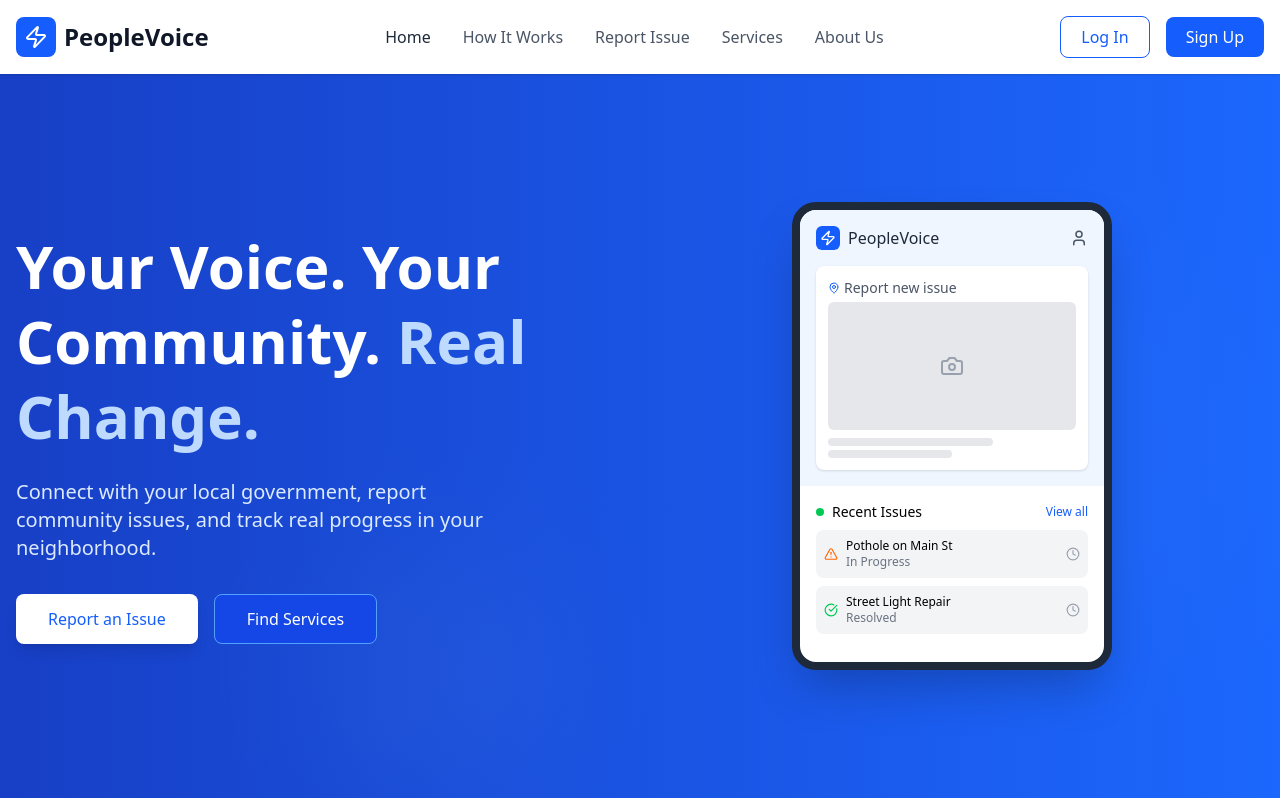
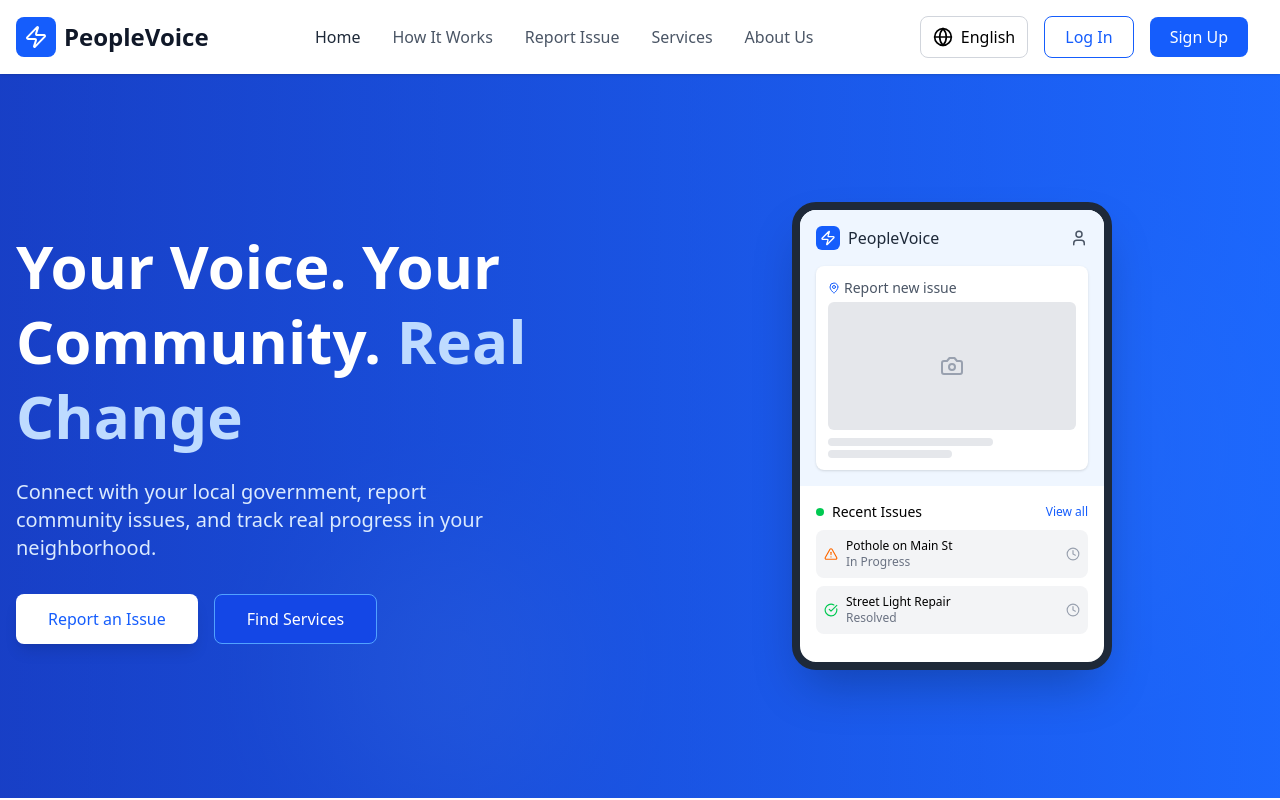
Before and after one commit to MeetkumarChavda/people_voice, a React (Vite) app in the folder frontend/: page / in a window 1280 px wide. Shown: the top 800 px of the page. Built offline with nearby package versions, Linux system fonts and the light colour scheme.

Commit message:
Update home.jsx

```diff
--- a/frontend/src/pages/Home.jsx
+++ b/frontend/src/pages/Home.jsx
@@ -17,21 +17,35 @@ import {
     FileText,
     Menu,
     X,
-    HelpCircle,
+    Globe,
     Users,
     BarChart2,
     Award,
     Camera,
 } from "lucide-react";
 import { Link, useNavigate } from "react-router-dom";
-
+import { useTranslation } from "react-i18next";
 const HomePage = () => {
+    const { t, i18n } = useTranslation();
     const [mobileMenuOpen, setMobileMenuOpen] = useState(false);
     const [activeTab, setActiveTab] = useState("public");
     const [issueCount, setIssueCount] = useState(0);
     const [resolvedCount, setResolvedCount] = useState(0);
     const [userCount, setUserCount] = useState(0);
     const [user, setUser] = useState(null);
+    const [languageMenuOpen, setLanguageMenuOpen] = useState(false);
+
+    const languages = [
+        { code: "en", name: "English" },
+        { code: "hi", name: "हिंदी" },
+        { code: "gu", name: "ગુજરાતી" },
+    ];
+
+    const changeLanguage = (languageCode) => {
+        i18n.changeLanguage(languageCode);
+        setLanguageMenuOpen(false);
+    };
+
     const navigate = useNavigate();
 
     //Counter Effect
@@ -78,85 +92,87 @@ const HomePage = () => {
     // Categories
     const categories = [
         {
-            name: "Infrastructure",
+            name: t("categories.publicIssues.infrastructure.name"),
             icon: <Building className="h-6 w-6" />,
-            description: "Roads, bridges, public facilities",
+            description: t(
+                "categories.publicIssues.infrastructure.description"
+            ),
         },
         {
-            name: "Public Safety",
+            name: t("categories.publicIssues.publicSafety.name"),
             icon: <Shield className="h-6 w-6" />,
-            description: "Security concerns, hazards",
+            description: t("categories.publicIssues.publicSafety.description"),
         },
         {
-            name: "Environment",
+            name: t("categories.publicIssues.environment.name"),
             icon: <MapPin className="h-6 w-6" />,
-            description: "Pollution, parks, green spaces",
+            description: t("categories.publicIssues.environment.description"),
         },
         {
-            name: "Transportation",
+            name: t("categories.publicIssues.transportation.name"),
             icon: <MapPin className="h-6 w-6" />,
-            description: "Public transit, traffic issues",
+            description: t(
+                "categories.publicIssues.transportation.description"
+            ),
         },
         {
-            name: "Govt. Services",
+            name: t("categories.publicIssues.govtServices.name"),
             icon: <FileText className="h-6 w-6" />,
-            description: "Documentation, assistance",
+            description: t("categories.publicIssues.govtServices.description"),
         },
         {
-            name: "Social Welfare",
+            name: t("categories.publicIssues.socialWelfare.name"),
             icon: <Users className="h-6 w-6" />,
-            description: "Community support programs",
+            description: t("categories.publicIssues.socialWelfare.description"),
         },
     ];
 
     // private services
     const privateServices = [
         {
-            name: "Plumber",
+            name: t("categories.privateServices.plumber.name"),
             icon: <MapPin className="h-6 w-6" />,
-            description: "Find trusted plumbers near you",
+            description: t("categories.privateServices.plumber.description"),
         },
         {
-            name: "Electrician",
+            name: t("categories.privateServices.electrician.name"),
             icon: <MapPin className="h-6 w-6" />,
-            description: "Certified electricians available",
+            description: t(
+                "categories.privateServices.electrician.description"
+            ),
         },
         {
-            name: "Painter",
+            name: t("categories.privateServices.painter.name"),
             icon: <MapPin className="h-6 w-6" />,
-            description: "Quality painting services",
+            description: t("categories.privateServices.painter.description"),
         },
         {
-            name: "Doctor",
+            name: t("categories.privateServices.doctor.name"),
             icon: <MapPin className="h-6 w-6" />,
-            description: "Find local doctors and clinics",
+            description: t("categories.privateServices.doctor.description"),
         },
     ];
 
     // Process steps with better descriptions
     const processSteps = [
         {
-            title: "Report an Issue",
-            description:
-                "Take a photo, add location details, and describe the community problem you've spotted.",
+            title: t("process.steps.report.title"),
+            description: t("process.steps.report.description"),
             icon: <Camera className="h-6 w-6" />,
         },
         {
-            title: "Counselor Review",
-            description:
-                "Your area counselor validates the issue and commits to a resolution timeline.",
+            title: t("process.steps.review.title"),
+            description: t("process.steps.review.description"),
             icon: <CheckCircle className="h-6 w-6" />,
         },
         {
-            title: "Track Progress",
-            description:
-                "Follow real-time status updates as your issue moves through the resolution pipeline.",
+            title: t("process.steps.track.title"),
+            description: t("process.steps.track.description"),
             icon: <BarChart2 className="h-6 w-6" />,
         },
         {
-            title: "Verified Resolution",
-            description:
-                "Authorities provide photographic proof of the completed work and issue closure.",
+            title: t("process.steps.resolve.title"),
+            description: t("process.steps.resolve.description"),
             icon: <Award className="h-6 w-6" />,
         },
     ];
@@ -164,7 +180,7 @@ const HomePage = () => {
     return (
         <div className="min-h-screen bg-white">
             <Helmet>
-                <title>Home | People Voice</title>
+                <title>{t("nav.home")} | People Voice</title>
                 <meta
                     name="description"
                     content="Welcome to People Voice - Share your voice and connect with others"
@@ -187,33 +203,70 @@ const HomePage = () => {
                                 href="/"
                                 className="text-gray-800 font-medium hover:text-blue-600 transition"
                             >
-                                Home
+                                {t("nav.home")}
                             </a>
                             <a
                                 href="/"
                                 className="text-gray-600 hover:text-blue-600 transition"
                             >
-                                How It Works
+                                {t("nav.howItWorks")}
                             </a>
                             <a
                                 href="/"
                                 className="text-gray-600 hover:text-blue-600 transition"
                             >
-                                Report Issue
+                                {t("nav.reportIssue")}
                             </a>
                             <a
                                 href="/"
                                 className="text-gray-600 hover:text-blue-600 transition"
                             >
-                                Services
+                                {t("nav.services")}
                             </a>
                             <a
                                 href="/"
                                 className="text-gray-600 hover:text-blue-600 transition"
                             >
-                                About Us
+                                {t("nav.aboutUs")}
                             </a>
                         </nav>
+
+                        <div className="hidden md:flex items-center space-x-4">
+                            {/* Language Selector */}
+                            <div className="relative">
+                                <button
+                                    onClick={() =>
+                                        setLanguageMenuOpen(!languageMenuOpen)
+                                    }
+                                    className="flex items-center px-3 py-2 rounded-lg border border-gray-300 hover:border-blue-500 transition"
+                                >
+                                    <Globe size={20} className="mr-2" />
+                                    <span>
+                                        {languages.find(
+                                            (lang) =>
+                                                lang.code === i18n.language
+                                        )?.name || "English"}
+                                    </span>
+                                </button>
+
+                                {languageMenuOpen && (
+                                    <div className="absolute right-0 mt-2 w-48 bg-white rounded-lg shadow-lg py-2 z-50">
+                                        {languages.map((language) => (
+                                            <button
+                                                key={language.code}
+                                                onClick={() =>
+                                                    changeLanguage(
+                                                        language.code
+                                                    )
+                                                }
+                                                className="w-full text-left px-4 py-2 hover:bg-gray-100 transition"
+                                            >
+                                                {language.name}
+                                            </button>
+                                        ))}
+                                    </div>
+                                )}
+                            </div>
 
                             <div className="hidden md:flex items-center space-x-4">
                                 {user ? (
@@ -229,13 +282,13 @@ const HomePage = () => {
                                             to="/login"
                                             className="px-5 py-2 rounded-lg border border-blue-600 text-blue-600 hover:bg-blue-50 transition font-medium"
                                         >
-                                        Log In
+                                            {t("nav.login")}
                                         </Link>
                                         <Link
                                             to="/signup"
                                             className="px-5 py-2 rounded-lg bg-blue-600 text-white hover:bg-blue-700 transition font-medium"
                                         >
-                                        Sign Up
+                                            {t("nav.signup")}
                                         </Link>
                                     </>
                                 )}
@@ -244,7 +297,9 @@ const HomePage = () => {
                             {/* Mobile menu button */}
                             <button
                                 className="md:hidden text-gray-700"
-                            onClick={() => setMobileMenuOpen(!mobileMenuOpen)}
+                                onClick={() =>
+                                    setMobileMenuOpen(!mobileMenuOpen)
+                                }
                             >
                                 {mobileMenuOpen ? (
                                     <X className="h-6 w-6" />
@@ -262,31 +317,31 @@ const HomePage = () => {
                                         href="#"
                                         className="text-gray-800 font-medium hover:text-blue-600 transition"
                                     >
-                                    Home
+                                        {t("nav.home")}
                                     </a>
                                     <a
                                         href="#"
                                         className="text-gray-600 hover:text-blue-600 transition"
                                     >
-                                    How It Works
+                                        {t("nav.howItWorks")}
                                     </a>
                                     <a
                                         href="#"
                                         className="text-gray-600 hover:text-blue-600 transition"
                                     >
-                                    Report Issue
+                                        {t("nav.reportIssue")}
                                     </a>
                                     <a
                                         href="#"
                                         className="text-gray-600 hover:text-blue-600 transition"
                                     >
-                                    Services
+                                        {t("nav.services")}
                                     </a>
                                     <a
                                         href="#"
                                         className="text-gray-600 hover:text-blue-600 transition"
                                     >
-                                    About Us
+                                        {t("nav.aboutUs")}
                                     </a>
                                     <div className="flex flex-col space-y-3 pt-3">
                                         {user ? (
@@ -302,13 +357,13 @@ const HomePage = () => {
                                                     to="/login"
                                                     className="px-5 py-2 rounded-lg border border-blue-600 text-blue-600 hover:bg-blue-50 transition font-medium"
                                                 >
-                                                Log In
+                                                    {t("nav.login")}
                                                 </Link>
                                                 <Link
                                                     to="/signup"
                                                     className="px-5 py-2 rounded-lg bg-blue-600 text-white hover:bg-blue-700 transition font-medium"
                                                 >
-                                                Sign Up
+                                                    {t("nav.signup")}
                                                 </Link>
                                             </>
                                         )}
@@ -316,6 +371,7 @@ const HomePage = () => {
                                 </nav>
                             </div>
                         )}
+                    </div>
                 </div>
             </header>
 
@@ -331,22 +387,20 @@ const HomePage = () => {
                     <div className="flex flex-col md:flex-row items-center">
                         <div className="md:w-1/2 mb-12 md:mb-0">
                             <h1 className="text-4xl md:text-5xl lg:text-6xl font-bold text-white leading-tight mb-6">
-                                Your Voice. Your Community.{" "}
+                                {t("hero.title")}{" "}
                                 <span className="text-blue-200">
-                                    Real Change.
+                                    {t("hero.highlight")}
                                 </span>
                             </h1>
                             <p className="text-xl text-blue-100 mb-8 max-w-lg">
-                                Connect with your local government, report
-                                community issues, and track real progress in
-                                your neighborhood.
+                                {t("hero.subtitle")}
                             </p>
                             <div className="flex flex-col sm:flex-row space-y-4 sm:space-y-0 sm:space-x-4">
                                 <button className="px-8 py-3 bg-white text-blue-600 rounded-lg font-medium hover:bg-blue-50 transition shadow-lg">
-                                    Report an Issue
+                                    {t("hero.reportButton")}
                                 </button>
                                 <button className="px-8 py-3 bg-blue-700 text-white rounded-lg font-medium hover:bg-blue-800 transition border border-blue-400">
-                                    Find Services
+                                    {t("hero.findServices")}
                                 </button>
                             </div>
                         </div>
@@ -460,7 +514,7 @@ const HomePage = () => {
                                 {issueCount.toLocaleString()}
                             </h3>
                             <p className="text-gray-600 font-medium">
-                                Issues Reported
+                                {t("stats.issuesReported")}
                             </p>
                         </div>
 
@@ -472,7 +526,7 @@ const HomePage = () => {
                                 {resolvedCount.toLocaleString()}
                             </h3>
                             <p className="text-gray-600 font-medium">
-                                Issues Resolved
+                                {t("stats.issuesResolved")}
                             </p>
                         </div>
 
@@ -484,7 +538,7 @@ const HomePage = () => {
                                 {userCount.toLocaleString()}
                             </h3>
                             <p className="text-gray-600 font-medium">
-                                Active Citizens
+                                {t("stats.activeCitizens")}
                             </p>
                         </div>
                     </div>
@@ -496,11 +550,10 @@ const HomePage = () => {
                 <div className="container mx-auto px-4">
                     <div className="text-center mb-16">
                         <h2 className="text-3xl md:text-4xl font-bold text-gray-900 mb-4">
-                            Connect. Report. Resolve.
+                            {t("features.title")}
                         </h2>
                         <p className="text-xl text-gray-600 max-w-3xl mx-auto">
-                            A transparent platform connecting citizens and local
-                            government to solve community issues faster.
+                            {t("features.subtitle")}
                         </p>
                     </div>
 
@@ -510,12 +563,10 @@ const HomePage = () => {
                                 <MessageCircle className="h-6 w-6" />
                             </div>
                             <h3 className="text-xl font-bold text-gray-900 mb-3">
-                                Community Reporting
+                                {t("features.communityReporting.title")}
                             </h3>
                             <p className="text-gray-600">
-                                Easily report public issues with photos,
-                                descriptions, and precise location data for
-                                faster resolution.
+                                {t("features.communityReporting.description")}
                             </p>
                         </div>
 
@@ -524,12 +575,10 @@ const HomePage = () => {
                                 <BarChart2 className="h-6 w-6" />
                             </div>
                             <h3 className="text-xl font-bold text-gray-900 mb-3">
-                                Transparent Progress
+                                {t("features.transparentProgress.title")}
                             </h3>
                             <p className="text-gray-600">
-                                Track the status of your reports from submission
-                                through verification and resolution with
-                                real-time updates.
+                                {t("features.transparentProgress.description")}
                             </p>
                         </div>
 
@@ -538,12 +587,10 @@ const HomePage = () => {
                                 <Settings className="h-6 w-6" />
                             </div>
                             <h3 className="text-xl font-bold text-gray-900 mb-3">
-                                Service Connection
+                                {t("features.serviceConnection.title")}
                             </h3>
                             <p className="text-gray-600">
-                                Find and connect with trusted local service
-                                providers for your private household and
-                                business needs.
+                                {t("features.serviceConnection.description")}
                             </p>
                         </div>
                     </div>
@@ -1075,6 +1122,12 @@ const HomePage = () => {
                                         strokeWidth={2}
                                         d="M9 12l2 2 4-4m5.618-4.016A11.955 11.955 0 0112 2.944a11.955 11.955 0 01-8.618 3.04A12.02 12.02 0 003 9c0 5.591 3.824 10.29 9 11.622 5.176-1.332 9-6.03 9-11.622 0-1.042-.133-2.052-.382-3.016z"
                                     />
+                                    <path
+                                        strokeLinecap="round"
+                                        strokeLinejoin="round"
+                                        strokeWidth={2}
+                                        d="M15 11a3 3 0 11-6 0 3 3 0 016 0z"
+                                    />
                                 </svg>
                             </div>
                             <h3 className="text-xl font-semibold text-gray-900 mb-2">
```
Lines whose indentation alone changed are shown as unchanged.
